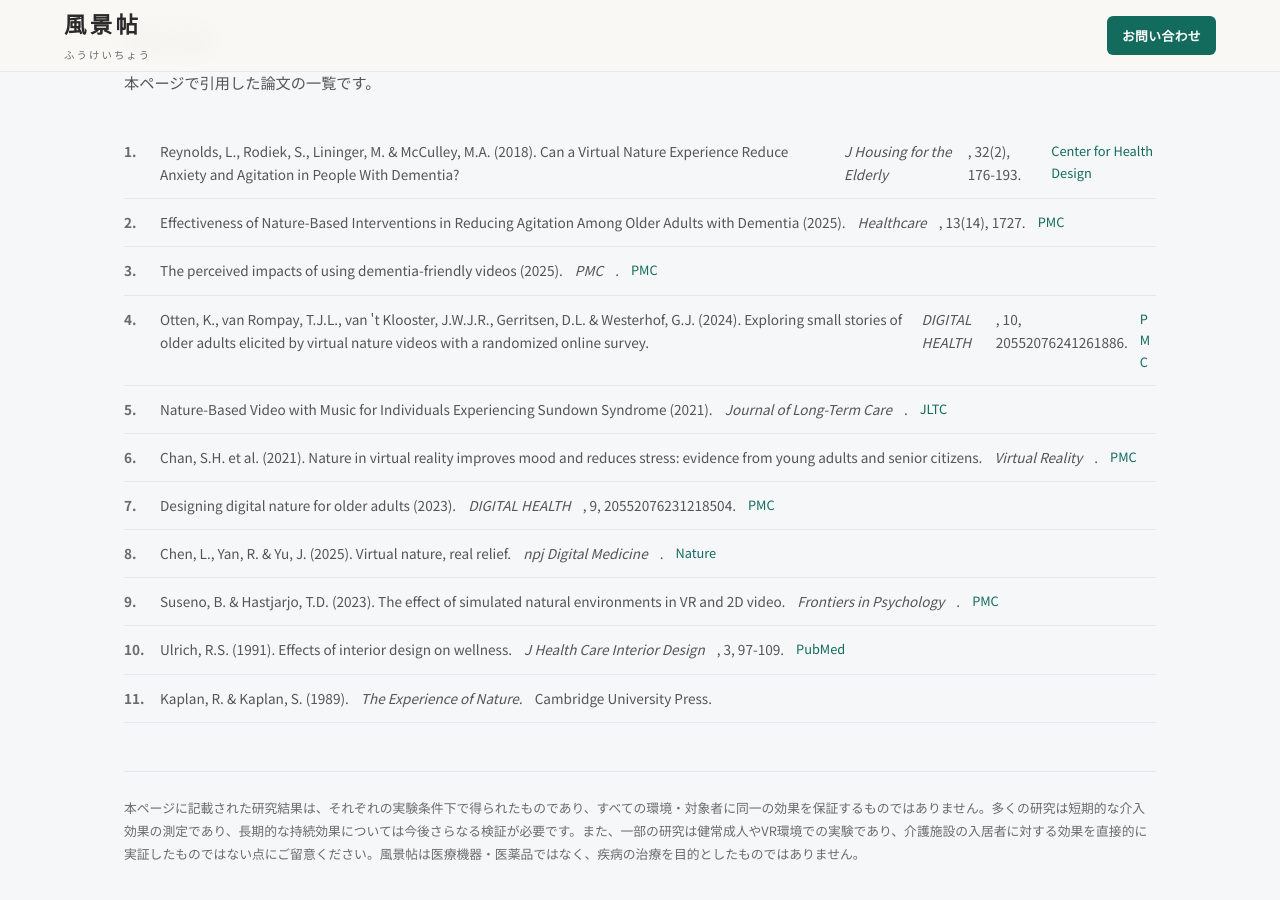
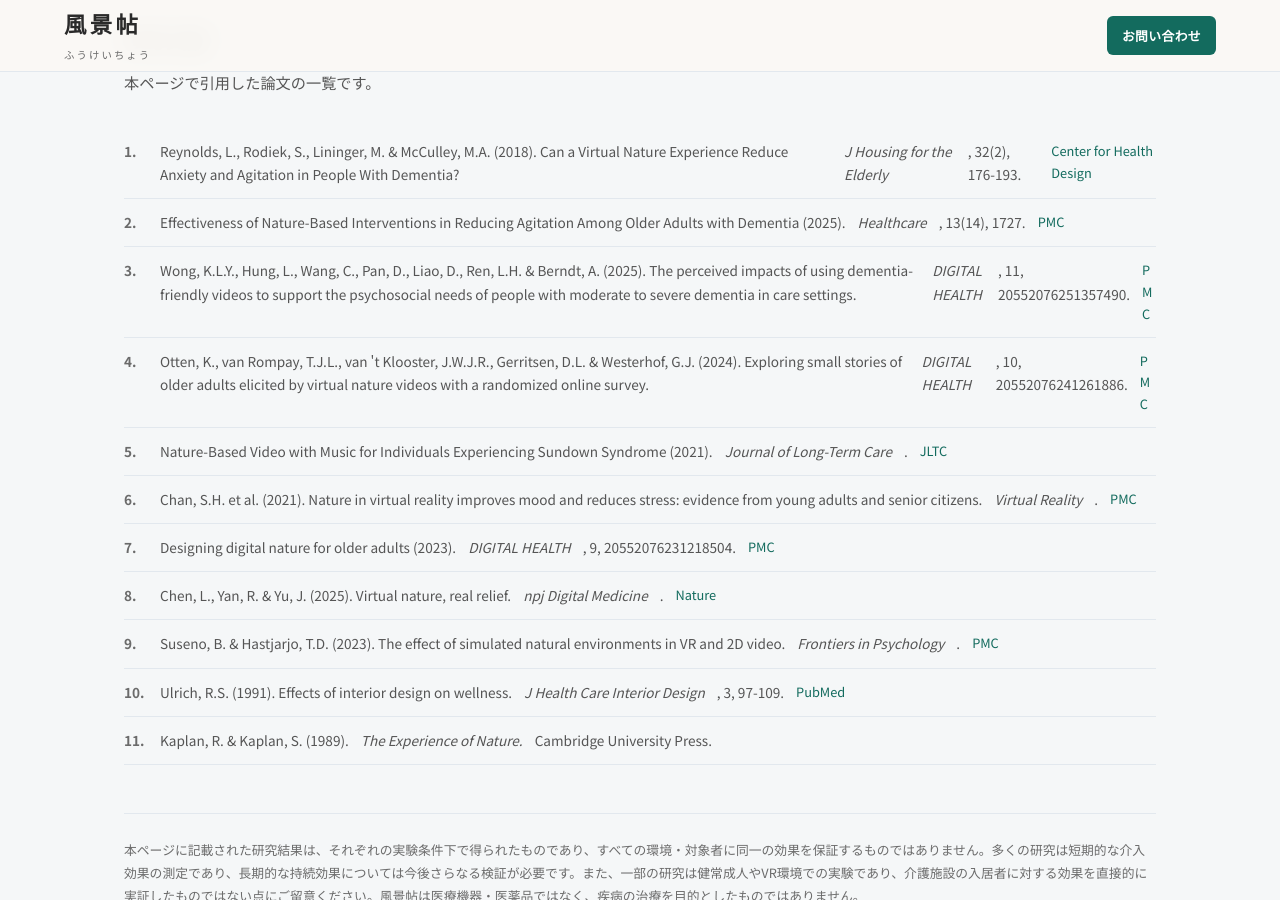
Before and after one commit to dr836gnypeq-ctrl/fukeichou-site, a Jekyll site: the page built from evidence/care.html, in a window 1280 px wide and 900 px high, scrolled down 7592 px. Built offline with Jekyll 4.4.1, drawn with Linux system fonts in a browser that asks for light colours; nearby versions of some CDN libraries.

Commit message:
care: fix journal+author for dementia-friendly videos 2025 (PMC→DIGITAL HEALTH)

```diff
--- a/evidence/care.html
+++ b/evidence/care.html
@@ -208,7 +208,7 @@ description: 介護施設における自然映像の効果。認知症の不穏
 <div class="ev-refs">
 <div class="ev-ref-item">Reynolds, L., Rodiek, S., Lininger, M. & McCulley, M.A. (2018). Can a Virtual Nature Experience Reduce Anxiety and Agitation in People With Dementia? <em>J Housing for the Elderly</em>, 32(2), 176-193. <a href="https://www.healthdesign.org/insights-solutions/virtual-nature-experience-reduces-anxiety-and-agitation-people-dementia" target="_blank" rel="noopener">Center for Health Design</a></div>
 <div class="ev-ref-item">Effectiveness of Nature-Based Interventions in Reducing Agitation Among Older Adults with Dementia (2025). <em>Healthcare</em>, 13(14), 1727. <a href="https://pmc.ncbi.nlm.nih.gov/articles/PMC12294372/" target="_blank" rel="noopener">PMC</a></div>
-<div class="ev-ref-item">The perceived impacts of using dementia-friendly videos (2025). <em>PMC</em>. <a href="https://pmc.ncbi.nlm.nih.gov/articles/PMC12246666/" target="_blank" rel="noopener">PMC</a></div>
+<div class="ev-ref-item">Wong, K.L.Y., Hung, L., Wang, C., Pan, D., Liao, D., Ren, L.H. & Berndt, A. (2025). The perceived impacts of using dementia-friendly videos to support the psychosocial needs of people with moderate to severe dementia in care settings. <em>DIGITAL HEALTH</em>, 11, 20552076251357490. <a href="https://pmc.ncbi.nlm.nih.gov/articles/PMC12246666/" target="_blank" rel="noopener">PMC</a></div>
 <div class="ev-ref-item">Otten, K., van Rompay, T.J.L., van 't Klooster, J.W.J.R., Gerritsen, D.L. & Westerhof, G.J. (2024). Exploring small stories of older adults elicited by virtual nature videos with a randomized online survey. <em>DIGITAL HEALTH</em>, 10, 20552076241261886. <a href="https://pmc.ncbi.nlm.nih.gov/articles/PMC11406585/" target="_blank" rel="noopener">PMC</a></div>
 <div class="ev-ref-item">Nature-Based Video with Music for Individuals Experiencing Sundown Syndrome (2021). <em>Journal of Long-Term Care</em>. <a href="https://journal.ilpnetwork.org/articles/10.31389/jltc.69" target="_blank" rel="noopener">JLTC</a></div>
 <div class="ev-ref-item">Chan, S.H. et al. (2021). Nature in virtual reality improves mood and reduces stress: evidence from young adults and senior citizens. <em>Virtual Reality</em>. <a href="https://pmc.ncbi.nlm.nih.gov/articles/PMC8617374/" target="_blank" rel="noopener">PMC</a></div>
```
